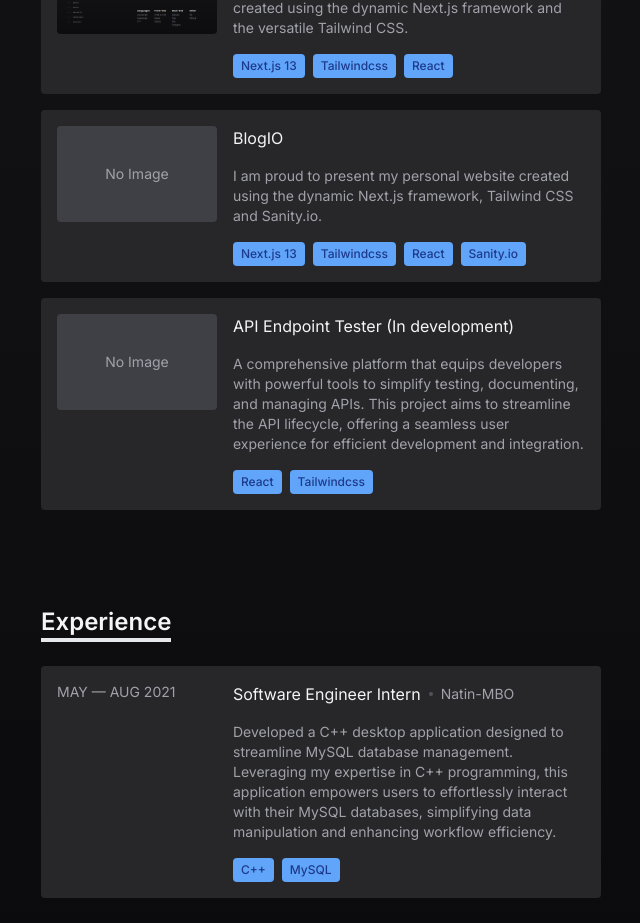
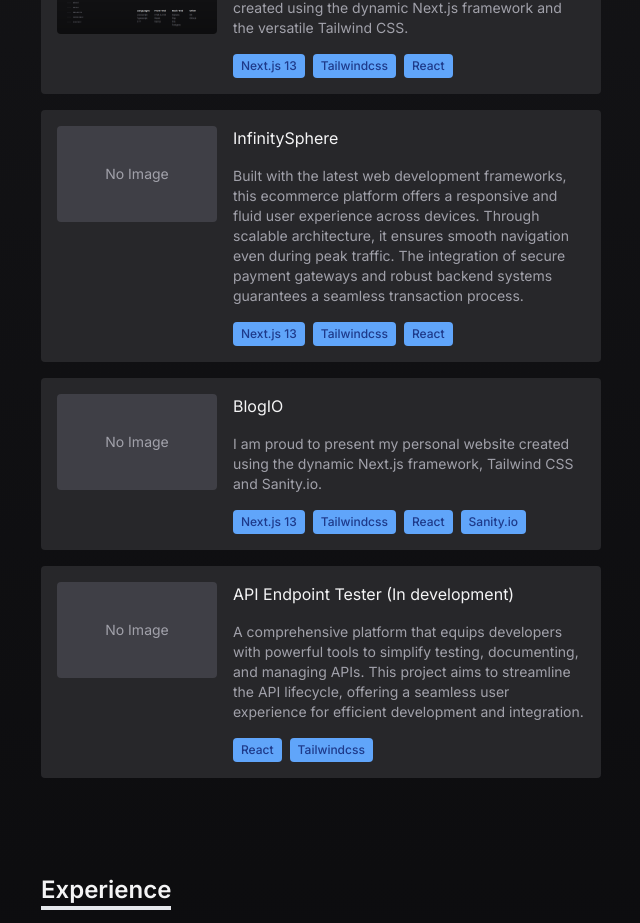
Before and after one commit to prawishb/prawishbiharie-v1, a Next.js app: page / in a window 1280 px wide. Shown: the part 954-1877 px from the top of the page, without its empty margins (599-1239 px from the left). Built offline with nearby package versions, Linux system fonts and the light colour scheme.

Commit message:
added ecommerce project

```diff
--- a/src/data.ts
+++ b/src/data.ts
@@ -12,6 +12,13 @@ export const projects: Project[] = [
     title: "Personal Website",
     description:
       "THIS is it! I am proud to present my personal website created using the dynamic Next.js framework and the versatile Tailwind CSS.",
+    tags: ["Next.js 13", "Tailwindcss", "React"],
+  },
+  {
+    imageUrl: "",
+    title: "InfinitySphere",
+    description:
+      "Built with the latest web development frameworks, this ecommerce platform offers a responsive and fluid user experience across devices. Through scalable architecture, it ensures smooth navigation even during peak traffic. The integration of secure payment gateways and robust backend systems guarantees a seamless transaction process.",
     tags: ["Next.js 13", "Tailwindcss", "React"],
   },
   {
```
